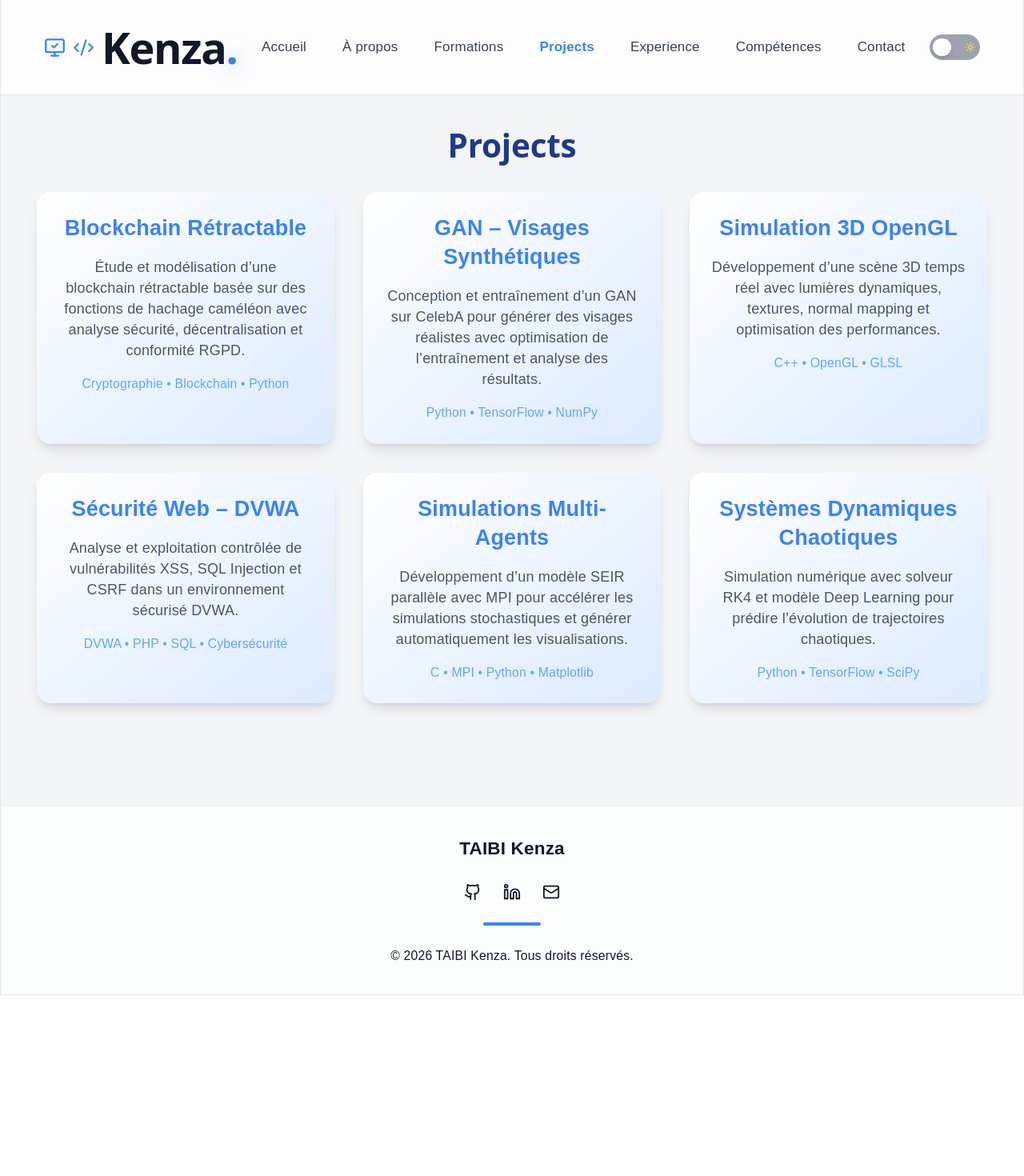
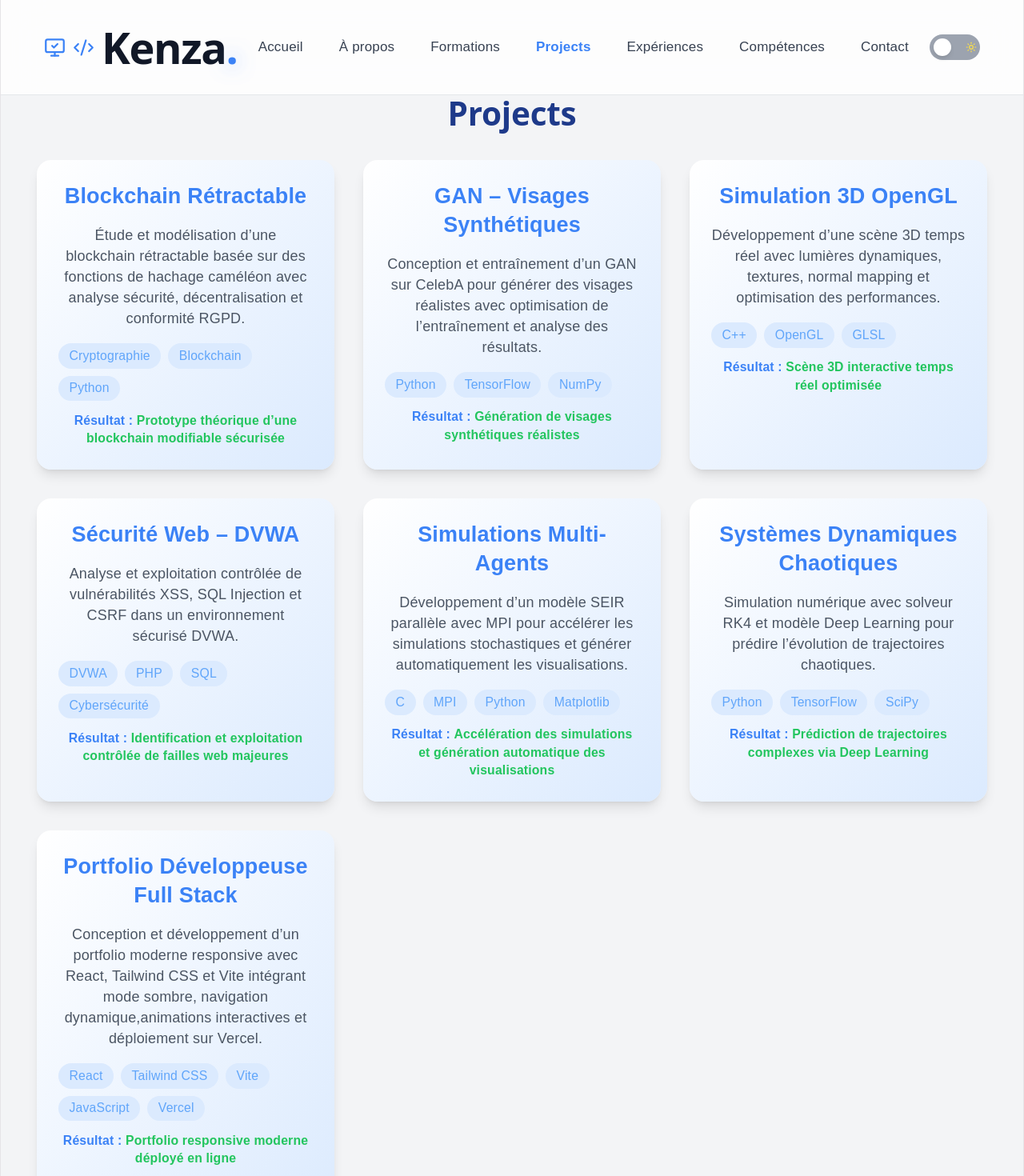
Before and after one commit to Kenzo2345/Portfolio, a React (Vite) app: page /projects in a window 1280 px wide. Shown: the top 1470 px of the page at 80% size. Before the commit the page ends 1244 px from the top, so only its background shows below. Built offline with nearby package versions, Linux system fonts and the light colour scheme.

Commit message:
improve projects section design and dark mode styling

```diff
--- a/src/components/Experience.jsx
+++ b/src/components/Experience.jsx
@@ -1,7 +1,7 @@
 function Experience() {
   return (
      <section id="experience" className="min-h-screen  text-blue-900 flex flex-col justify-center items-center">
-      <h2 className="text-blue-900 dark:text-white text-4xl font-bold mb-8">Experience</h2>
+      <h2 className="text-blue-900 dark:text-white text-4xl font-bold mb-8">Expériences</h2>
       {/* Expériences */}
       <div className="grid grid-cols-1 md:grid-cols-2 gap-8 w-full px-10">
         {/* Experience 1 */}
--- a/src/components/Navbar.jsx
+++ b/src/components/Navbar.jsx
@@ -66,7 +66,7 @@ const activeClass =
 
           <li>
             <Link to="/experience" className={location.pathname === "/experience" ? activeClass : normalClass} hover:text-blue-500 transition duration-300>
-              Experience
+              Expériences
             </Link>
           </li>
 
--- a/src/components/Projects.jsx
+++ b/src/components/Projects.jsx
@@ -7,37 +7,86 @@ export default function Projects() {
           <div className="bg-gradient-to-br from-white to-blue-100 dark:bg-[#1e293b] rounded-2xl p-6 shadow-lg hover:shadow-2xl hover:-translate-y-2 transition duration-300">
             <h3 className="text-2xl font-semibold mb-4 text-blue-500">Blockchain Rétractable</h3>
             <p className="text-gray-600 mb-4"> Étude et modélisation d’une blockchain rétractable basée sur des fonctions de hachage caméléon avec analyse sécurité, décentralisation et conformité RGPD.</p>
-            <p className="text-sm text-blue-400"> Cryptographie • Blockchain • Python</p>
+            <p className="flex flex-wrap gap-2">
+              <span className="bg-blue-100 text-blue-400 text-sm px-3 py-1 rounded-full font-medium"> Cryptographie </span>
+              <span className="bg-blue-100 text-blue-400 text-sm px-3 py-1 rounded-full font-medium"> Blockchain </span>
+              <span className="bg-blue-100 text-blue-400 text-sm px-3 py-1 rounded-full font-medium">Python</span>
+            </p>
+            <p className="mt-3 text-sm font-semibold text-blue-500">Résultat : <span className="text-green-500 font-bold">Prototype théorique d’une blockchain modifiable sécurisée</span></p>
           </div>
           {/* Project 2 */}
           <div className="bg-gradient-to-br from-white to-blue-100   dark:bg-[#1e293b] rounded-2xl p-6 shadow-lg hover:shadow-2xl hover:-translate-y-2 transition duration-300">
             <h3 className="text-2xl font-semibold mb-4 text-blue-500">GAN – Visages Synthétiques</h3>
             <p className="text-gray-600 mb-4"> Conception et entraînement d’un GAN sur CelebA pour générer des visages réalistes avec optimisation de l’entraînement et analyse des résultats. </p>
-            <p className="text-sm text-blue-400"> Python • TensorFlow • NumPy</p>
+            <p className="flex flex-wrap gap-2">
+              <span className="bg-blue-100 text-blue-400 text-sm px-3 py-1 rounded-full font-medium"> Python  </span>
+              <span className="bg-blue-100 text-blue-400 text-sm px-3 py-1 rounded-full font-medium">  TensorFlow </span>
+              <span className="bg-blue-100 text-blue-400 text-sm px-3 py-1 rounded-full font-medium">NumPy</span>
+            </p>
+            <p className="mt-3 text-sm font-semibold text-blue-500">Résultat : <span className="text-green-500 font-bold">Génération de visages synthétiques réalistes</span></p>
           </div>
           {/* Project 3 */}
           <div className="bg-gradient-to-br from-white to-blue-100 dark:bg-[#1e293b] rounded-2xl p-6 shadow-lg hover:shadow-2xl hover:-translate-y-2 transition duration-300">
             <h3 className="text-2xl font-semibold mb-4 text-blue-500"> Simulation 3D OpenGL</h3>
             <p className="text-gray-600 mb-4"> Développement d’une scène 3D temps réel avec lumières dynamiques, textures, normal mapping et optimisation des performances.</p>
-            <p className="text-sm text-blue-400"> C++ • OpenGL • GLSL</p>
+            <p className="flex flex-wrap gap-2">
+              <span className="bg-blue-100 text-blue-400 text-sm px-3 py-1 rounded-full font-medium"> C++ </span>
+              <span className="bg-blue-100 text-blue-400 text-sm px-3 py-1 rounded-full font-medium">OpenGL</span>
+              <span className="bg-blue-100 text-blue-400 text-sm px-3 py-1 rounded-full font-medium">GLSL</span>
+            </p>
+            <p className="mt-3 text-sm font-semibold text-blue-500">Résultat : <span className="text-green-500 font-bold">Scène 3D interactive temps réel optimisée</span></p>
           </div>
           {/* Project 4 */}
           <div className="bg-gradient-to-br from-white to-blue-100 dark:bg-[#1e293b] rounded-2xl p-6 shadow-lg hover:shadow-2xl hover:-translate-y-2 transition duration-300">
             <h3 className="text-2xl font-semibold mb-4 text-blue-500"> Sécurité Web – DVWA</h3>
             <p className="text-gray-600 mb-4"> Analyse et exploitation contrôlée de vulnérabilités XSS, SQL Injection et CSRF dans un environnement sécurisé DVWA.</p>
-            <p className="text-sm text-blue-400"> DVWA • PHP • SQL • Cybersécurité </p>
+            <p className="flex flex-wrap gap-2">
+              <span className="bg-blue-100 text-blue-400 text-sm px-3 py-1 rounded-full font-medium"> DVWA</span>
+              <span className="bg-blue-100 text-blue-400 text-sm px-3 py-1 rounded-full font-medium"> PHP</span>
+              <span className="bg-blue-100 text-blue-400 text-sm px-3 py-1 rounded-full font-medium">SQL</span>
+              <span className="bg-blue-100 text-blue-400 text-sm px-3 py-1 rounded-full font-medium">Cybersécurité </span>
+            </p>
+            <p className="mt-3 text-sm font-semibold text-blue-500">Résultat : <span className="text-green-500 font-bold">Identification et exploitation contrôlée de failles web majeures</span></p>
           </div>
           {/* Project 5 */}
           <div className="bg-gradient-to-br from-white to-blue-100 dark:bg-[#1e293b] rounded-2xl p-6 shadow-lg hover:shadow-2xl hover:-translate-y-2 transition duration-300">
             <h3 className="text-2xl font-semibold mb-4 text-blue-500">Simulations Multi-Agents</h3>
             <p className="text-gray-600 mb-4"> Développement d’un modèle SEIR parallèle avec MPI pour accélérer les simulations stochastiques et générer automatiquement les visualisations.</p>
-            <p className="text-sm text-blue-400"> C • MPI • Python • Matplotlib</p>
+            <p className="flex flex-wrap gap-2">
+              <span className="bg-blue-100 text-blue-400 text-sm px-3 py-1 rounded-full font-medium"> C</span>
+              <span className="bg-blue-100 text-blue-400 text-sm px-3 py-1 rounded-full font-medium">MPI</span>
+              <span className="bg-blue-100 text-blue-400 text-sm px-3 py-1 rounded-full font-medium">Python</span>
+              <span className="bg-blue-100 text-blue-400 text-sm px-3 py-1 rounded-full font-medium">Matplotlib</span>
+            </p>
+            <p className="mt-3 text-sm font-semibold text-blue-500">Résultat : <span className="text-green-500 font-bold">Accélération des simulations et génération automatique des visualisations</span></p>
           </div>
           {/* Project 6 */}
           <div className="bg-gradient-to-br from-white to-blue-100 dark:bg-[#1e293b] rounded-2xl p-6 shadow-lg hover:shadow-2xl hover:-translate-y-2 transition duration-300">
             <h3 className="text-2xl font-semibold mb-4 text-blue-500"> Systèmes Dynamiques Chaotiques</h3>
             <p className="text-gray-600 mb-4"> Simulation numérique avec solveur RK4 et modèle Deep Learning pour prédire l’évolution de trajectoires chaotiques.</p>
-            <p className="text-sm text-blue-400"> Python • TensorFlow • SciPy </p>
+            <p className="flex flex-wrap gap-2">
+              <span className="bg-blue-100 text-blue-400 text-sm px-3 py-1 rounded-full font-medium"> Python  </span>
+              <span className="bg-blue-100 text-blue-400 text-sm px-3 py-1 rounded-full font-medium">  TensorFlow </span>
+              <span className="bg-blue-100 text-blue-400 text-sm px-3 py-1 rounded-full font-medium"> SciPy</span>
+            </p>
+            <p className="mt-3 text-sm font-semibold text-blue-500">Résultat : <span className="text-green-500 font-bold">Prédiction de trajectoires complexes via Deep Learning</span></p>
+          </div>
+          {/* Project 7 */}
+          <div className="bg-gradient-to-br from-white to-blue-100 dark:bg-[#1e293b] rounded-2xl p-6 shadow-lg hover:shadow-2xl hover:-translate-y-2 transition duration-300">
+            <h3 className="text-2xl font-semibold mb-4 text-blue-500"> Portfolio Développeuse Full Stack</h3>
+            <p className="text-gray-600 mb-4"> Conception et développement d’un portfolio moderne responsive avec React, Tailwind CSS et Vite intégrant mode sombre, navigation dynamique,animations interactives et déploiement sur Vercel.</p>
+            <p className="flex flex-wrap gap-2">
+              <span className="bg-blue-100 text-blue-400 text-sm px-3 py-1 rounded-full font-medium"> React</span>
+              <span className="bg-blue-100  text-blue-400 text-sm px-3 py-1 rounded-full font-medium"> Tailwind CSS</span>
+              <span className="bg-blue-100  text-blue-400 text-sm px-3 py-1 rounded-full font-medium"> Vite</span>
+              <span className="bg-blue-100  text-blue-400 text-sm px-3 py-1 rounded-full font-medium">JavaScript</span>
+              <span className="bg-blue-100 text-blue-400 text-sm px-3 py-1 rounded-full font-medium">Vercel</span>
+            </p>
+            <p className="mt-3 text-sm font-semibold text-blue-500">Résultat : <span className="text-green-500 font-bold">Portfolio responsive moderne déployé en ligne</span></p>
+            <div className="mt-4 flex justify-center">
+              <a href="https://github.com/Kenzo2345/Portfolio" target="_blank" rel="noopener noreferrer" className=" px-4 py-2 bg-blue-500 hover:bg-blue-600 text-white rounded-lg text-sm transition duration-300 shadow-md hover:shadow-lg"> GitHub</a>
+            </div>
+
           </div>
         </div>
     </section>
```
